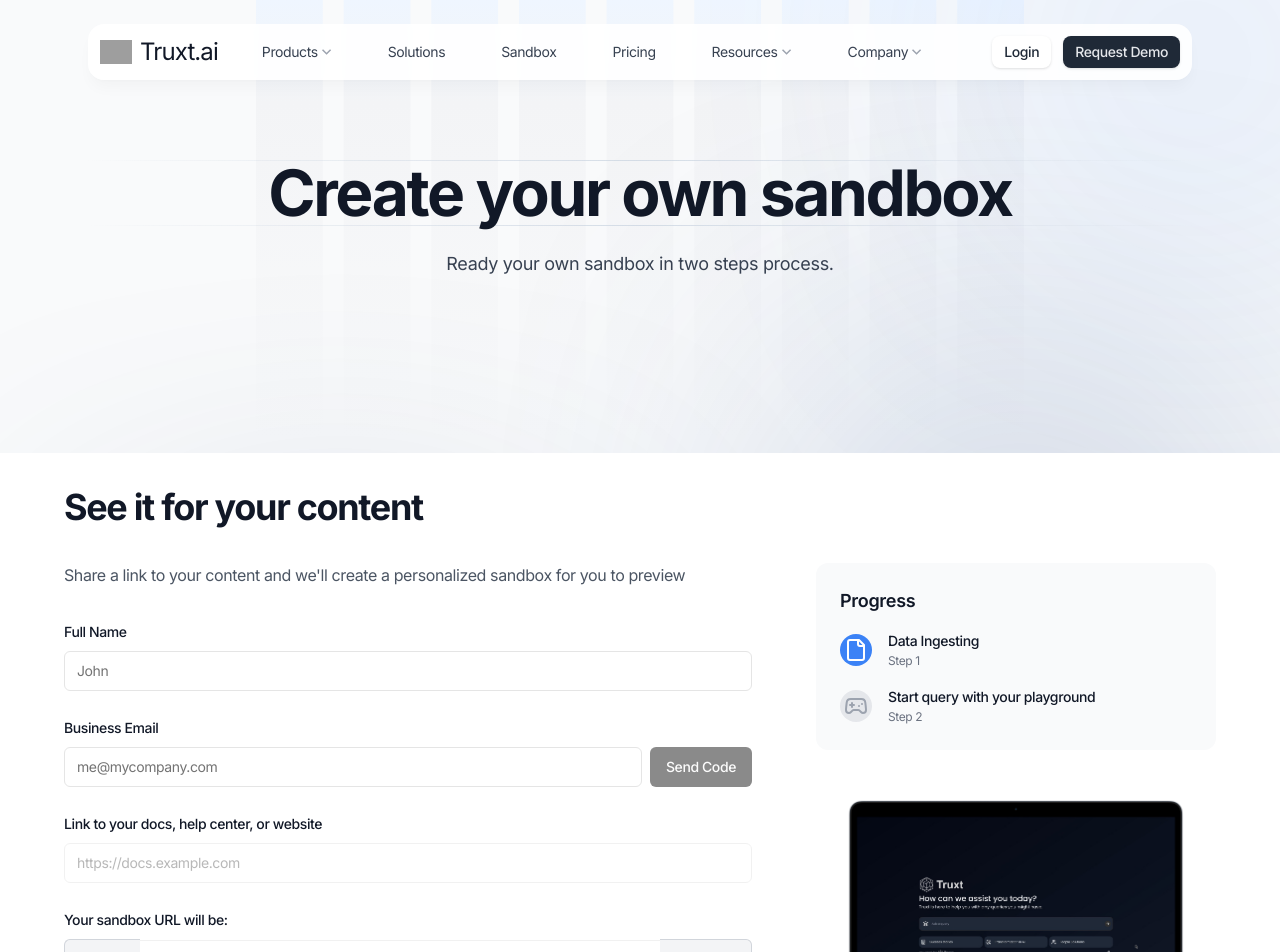
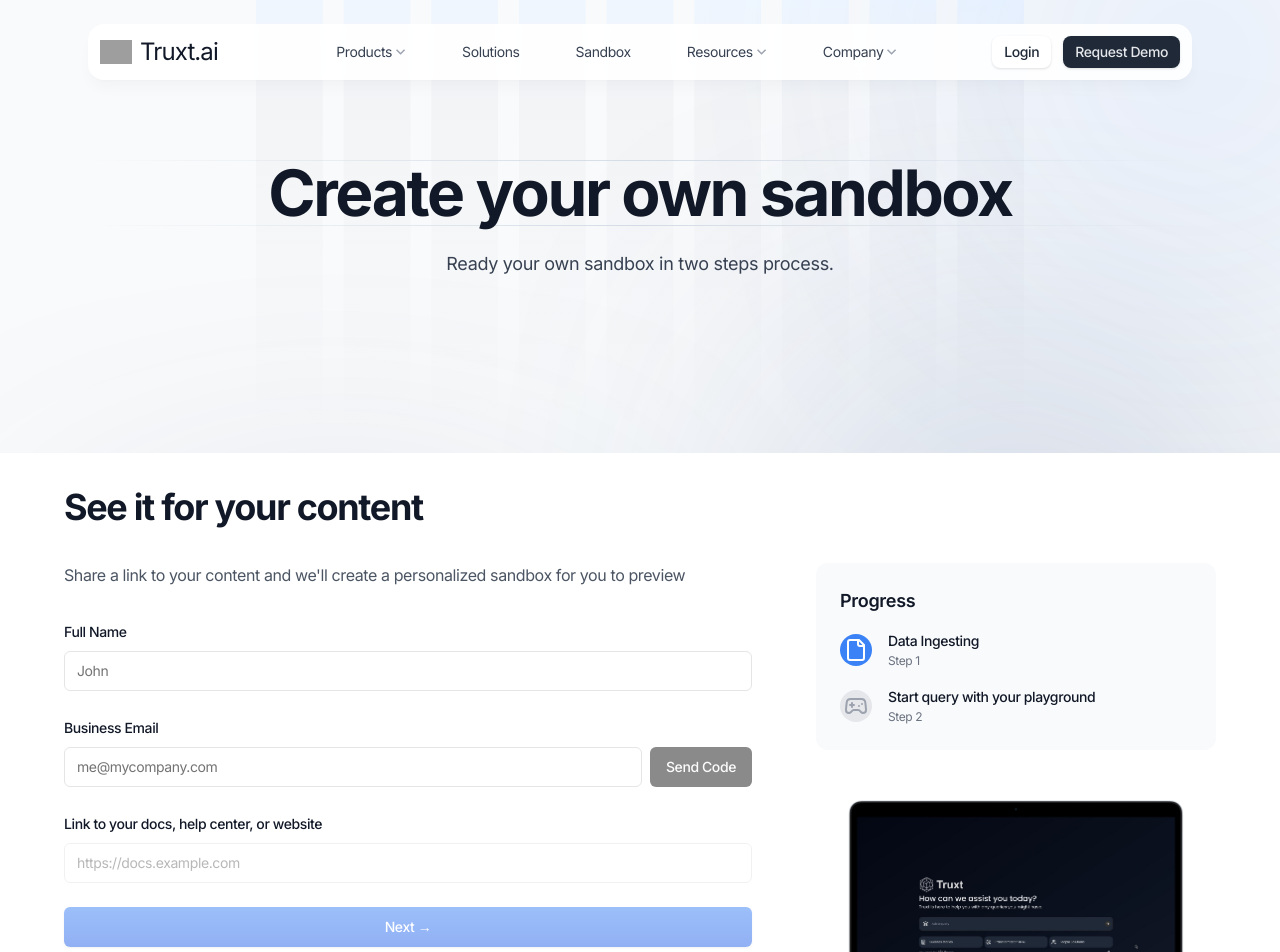
Before and after one commit to Truxt-ai/truxt-ai.github.io, a Next.js app: page /sandbox in a window 1280 px wide. Shown: the top 952 px of the page. Built offline with nearby package versions, Linux system fonts and the light colour scheme; grey boxes are pictures that could not be loaded.

Commit message:
Changed Button Colors

```diff
--- a/app/(default)/devops-gpt/hero.tsx
+++ b/app/(default)/devops-gpt/hero.tsx
@@ -4,12 +4,6 @@ import { useEffect, useRef } from 'react';
 
 export default function Component() {
     const videoRef = useRef<HTMLVideoElement>(null);
-
-    useEffect(() => {
-        if (videoRef.current) {
-            videoRef.current.play().catch(() => {});
-        }
-    }, []);
 
     return (
         <section className='relative overflow-hidden bg-gradient-to-b from-slate-50 to-slate-100/20 dark:from-slate-950 dark:to-slate-900/20'>
@@ -26,7 +20,7 @@ export default function Component() {
                     </div>
                     <div className='relative mx-auto max-w-5xl' data-aos='zoom-y-out' data-aos-delay={150}>
                         <div className='aspect-video overflow-hidden rounded-xl bg-slate-900 shadow-2xl'>
-                            <video ref={videoRef} src='https://bucket.v0.truxt.xyz/temp-cdn-dump/video?response-content-type=video%2Fmp4&X-Amz-Algorithm=AWS4-HMAC-SHA256&X-Amz-Credential=3zt4iJKyJwswttMT%2F20241111%2Fus-east-1%2Fs3%2Faws4_request&X-Amz-Date=20241111T134800Z&X-Amz-Expires=604800&X-Amz-SignedHeaders=host&X-Amz-Signature=a5c346e4f7522f1103578bba7c187ad069bd5300c448e83769da208a7de3a178' controls loop playsInline className='h-full w-full object-cover' poster='/images/poster-devops.png'>
+                            <video ref={videoRef} src='https://bucket.v0.truxt.xyz/temp-cdn-dump/video?response-content-type=video%2Fmp4&X-Amz-Algorithm=AWS4-HMAC-SHA256&X-Amz-Credential=3zt4iJKyJwswttMT%2F20241111%2Fus-east-1%2Fs3%2Faws4_request&X-Amz-Date=20241111T134800Z&X-Amz-Expires=604800&X-Amz-SignedHeaders=host&X-Amz-Signature=a5c346e4f7522f1103578bba7c187ad069bd5300c448e83769da208a7de3a178' controls  playsInline className='h-full w-full object-cover' poster='/images/poster-devops.png'>
                                 Your browser does not support the video tag.
                             </video>
                         </div>
--- a/components/contact-form.tsx
+++ b/components/contact-form.tsx
@@ -129,7 +129,7 @@ export default function ContactForm() {
                                 <Label htmlFor='message'>Detailed Contact Reason</Label>
                                 <Textarea id='message' name='message' value={formData.message} onChange={handleInputChange} placeholder='Please provide details about your inquiry...' rows={5} disabled={formStatus === 'loading'} />
                             </div>
-                            <Button type='submit' className='w-full bg-black text-white hover:bg-gray-800' disabled={formStatus === 'loading'}>
+                            <Button type='submit' className='w-full bg-black hover:bg-gray-800 bg-gradient-to-t from-blue-600 to-blue-500 bg-[length:100%_100%] bg-[bottom] text-white shadow hover:bg-[length:100%_150%] '  disabled={formStatus === 'loading'}>
                                 {formStatus === 'loading' ? (
                                     <>
                                         <Loader2 className='mr-2 h-4 w-4 animate-spin' />
--- a/components/devops-ui.tsx
+++ b/components/devops-ui.tsx
@@ -154,7 +154,7 @@ function DevOpsUI() {
                                             </label>
                                             <Input id='email' type='email' placeholder='you@example.com' value={formData.email} onChange={(e) => setFormData((prev) => ({ ...prev, email: e.target.value }))} required disabled={formStatus === 'loading'} />
                                         </div>
-                                        <Button type='submit' className='w-full' disabled={formStatus === 'loading'}>
+                                        <Button type='submit' className='w-full bg-gradient-to-t from-blue-600 to-blue-500 bg-[length:100%_100%] bg-[bottom] text-white shadow hover:bg-[length:100%_150%] ' disabled={formStatus === 'loading'}>
                                             {formStatus === 'loading' ? (
                                                 <>
                                                     <Loader2 className='mr-2 h-4 w-4 animate-spin' />
--- a/components/ingest-content/ingest-data.tsx
+++ b/components/ingest-content/ingest-data.tsx
@@ -84,13 +84,13 @@ export default function Component() {
             placeholder: 'https://docs.example.com',
             required: true
         },
-        {
-            id: 'subdomain',
-            name: 'subdomain',
-            label: 'Your sandbox URL will be:',
-            placeholder: 'mycompany',
-            required: true
-        }
+        // {
+        //     id: 'subdomain',
+        //     name: 'subdomain',
+        //     label: 'Your sandbox URL will be:',
+        //     placeholder: 'mycompany',
+        //     required: true
+        // }
     ];
 
     const steps: Step[] = [
@@ -267,7 +267,7 @@ export default function Component() {
                                                 type='text'
                                                 value={formData.otp}
                                                 onChange={handleInputChange}
-                                                placeholder='Enter OTP'
+                                                placeholder='Enter Verification Code'
                                                 required
                                             />
                                             <Button type='button' onClick={handleVerifyOtp} disabled={!formData.otp || isVerifyingOtp}>
@@ -276,7 +276,7 @@ export default function Component() {
                                         </div>
                                     </div>
                                 )}
-                                <Button type='submit' className='w-full bg-black text-white hover:bg-gray-800' disabled={!isEmailVerified || isLoading}>
+                                <Button type='submit' className='w-full bg-black hover:bg-gray-800 bg-gradient-to-t from-blue-600 to-blue-500 bg-[length:100%_100%] bg-[bottom] text-white shadow hover:bg-[length:100%_150%] ' disabled={!isEmailVerified || isLoading}>
                                     {isLoading ? <Loader2 className='h-4 w-4 animate-spin mr-2' /> : null}
                                     Next →
                                 </Button>
--- a/components/offerings.tsx
+++ b/components/offerings.tsx
@@ -52,7 +52,7 @@ export default function Component() {
                                         </li>
                                     ))}
                                 </ul>
-                                <Link className='w-full bg-black text-white text-center p-1 rounded-md py-2' href={'/solutions'}>
+                                <Link className='w-full bg-black text-center p-1 rounded-md py-2 bg-gradient-to-t from-blue-600 to-blue-500 bg-[length:100%_100%] bg-[bottom] text-white shadow hover:bg-[length:100%_150%]'  href={'/solutions'}>
                                     Learn More
                                 </Link>
                             </CardContent>
--- a/components/ui/header.tsx
+++ b/components/ui/header.tsx
@@ -33,10 +33,10 @@ const navigationData: NavItems = [
         title: 'Sandbox',
         href: '/sandbox'
     },
-    {
-        title: 'Pricing',
-        href: '/pricing'
-    },
+    // {
+    //     title: 'Pricing',
+    //     href: '/pricing'
+    // },
     {
         title: 'Resources',
         items: [{ title: 'FAQ', href: '/faq' }]
--- a/components/ui/mobile-menu.tsx
+++ b/components/ui/mobile-menu.tsx
@@ -21,10 +21,10 @@ const menuItems: MenuItem[] = [
         name: 'Sandbox',
         href: '/sandbox'
     },
-    {
-        name: 'Pricing',
-        href: '/pricing'
-    },
+    // {
+    //     name: 'Pricing',
+    //     href: '/pricing'
+    // },
 
     { name: 'FAQ', href: '/faq' },
 
--- a/components/why-truxt.tsx
+++ b/components/why-truxt.tsx
@@ -60,7 +60,7 @@ export default function WhyTruxtSection() {
                 </div>
                 <div className='mt-16 flex justify-center'>
                     <Button asChild size='lg'>
-                        <Link href='/contact-us' className='group flex items-center gap-2'>
+                        <Link href='/contact-us' className='group flex items-center gap-2 bg-gradient-to-t from-blue-600 to-blue-500 bg-[length:100%_100%] bg-[bottom] text-white shadow hover:bg-[length:100%_150%]'>
                             Experience Truxt for your Contents
                             <ArrowRight className='w-4 h-4 transition-transform group-hover:translate-x-1' />
                         </Link>
```
Also changed, not shown: app/(auth)/pricing/page.tsx (renamed from app/(default)/pricing/page.tsx).
